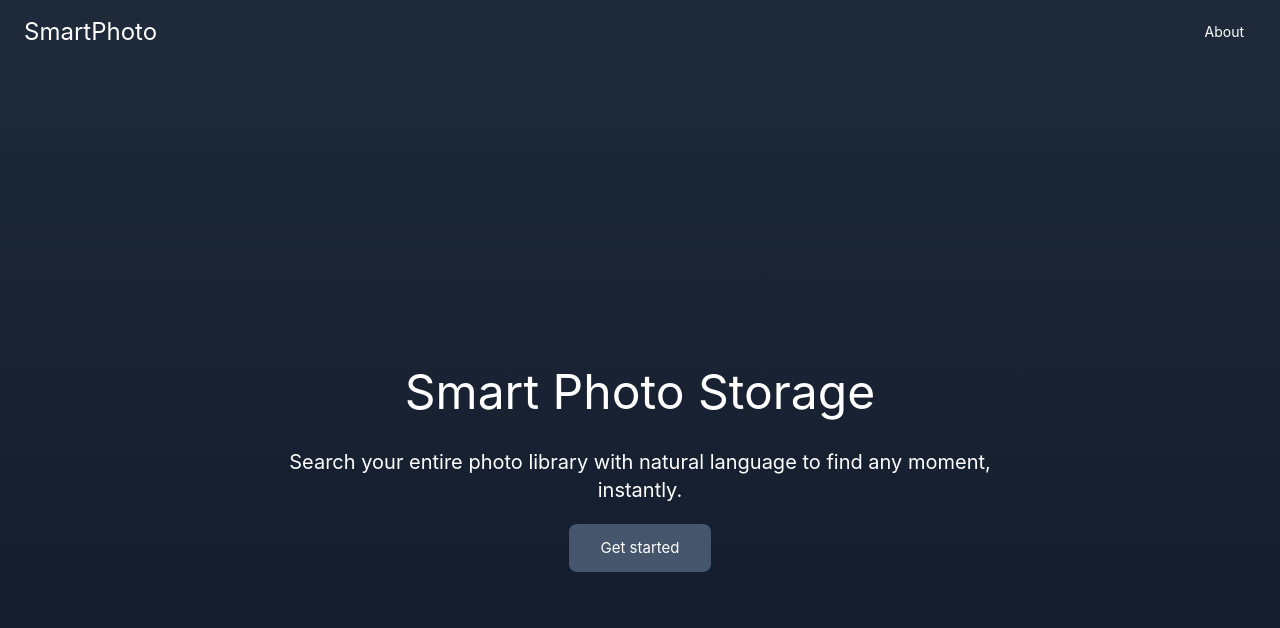
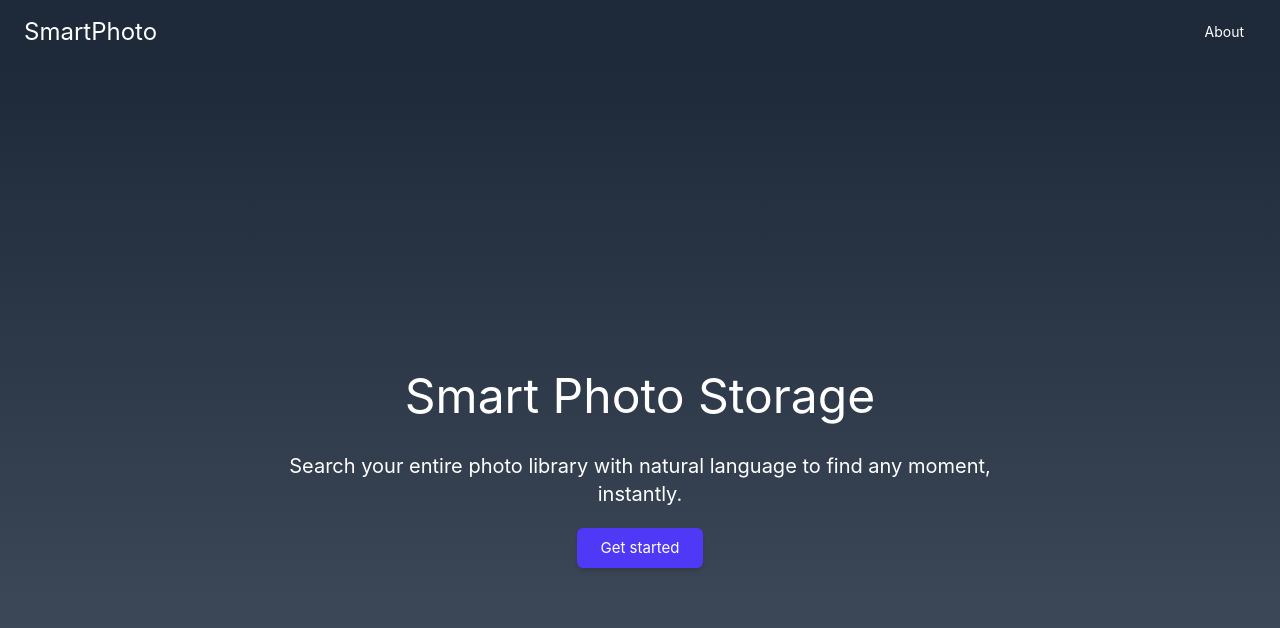
Before and after one commit to Smart-Photo-Storage-Project/frontend, a Vue app: page / in a window 1280 px wide. Shown: the top 628 px of the page. Built offline with nearby package versions, Linux system fonts and the light colour scheme.

Commit message:
chore: minor improvement on design

```diff
--- a/src/components/Footer.vue
+++ b/src/components/Footer.vue
@@ -1,6 +1,6 @@
 <template>
 <!-- Footer Section -->
-<footer class="bg-zinc-900 text-zinc-400 px-6 py-8 mt-16">
+<footer class="bg-gray-800 flex flex-col items-center justify-center text-center text-zinc-400 px-6 py-8 mt-16">
   <div class="max-w-6xl mx-auto text-center">
     <p class="text-sm mb-2">&copy; 2025 SmartPhoto</p>
     <p class="text-xs text-zinc-500">Developed by Rikza</p>
--- a/src/components/HeroSection.vue
+++ b/src/components/HeroSection.vue
@@ -1,10 +1,11 @@
 <template>
-  <section class="min-h-screen flex flex-col items-center justify-center text-center px-6 py-32 bg-gradient-to-b from-gray-800 to-gray-900">
+  <section class="min-h-screen flex flex-col items-center justify-center text-center px-6 py-32 bg-gradient-to-b from-gray-800 to-gray-600">
       <h2 class="text-white text-4xl sm:text-5xl font-bold mb-6 py-3">Smart Photo Storage</h2>
       <p class="text-white text-lg sm:text-xl max-w-3xl mb-8 py-5">
         Search your entire photo library with natural language to find any moment, instantly.
       </p>
-      <button class="text-white py-2 bg-slate-600 hover:bg-slate-500 text-white font-semibold px-8 py-3 rounded-lg transition">
+      <button class="text-white py-2 bg-indigo-600 hover:bg-indigo-500
+text-white font-semibold px-6 py-2 rounded-md shadow-md transition duration-200">
         Get started
       </button>
     </section>
--- a/src/views/LandingPage.vue
+++ b/src/views/LandingPage.vue
@@ -9,7 +9,7 @@
 </template>
 
 <script setup>
-import Navbar from '@/components/NavBar.vue'
+import Navbar from '@/components/NavigationBar.vue'
 import HeroSection from '@/components/HeroSection.vue'
 import AppExplanation from '@/components/AppExplanation.vue'
 import Motivation from '@/components/Motivation.vue'
```
Also changed, not shown: src/components/NavigationBar.vue (renamed from src/components/Navbar.vue).
